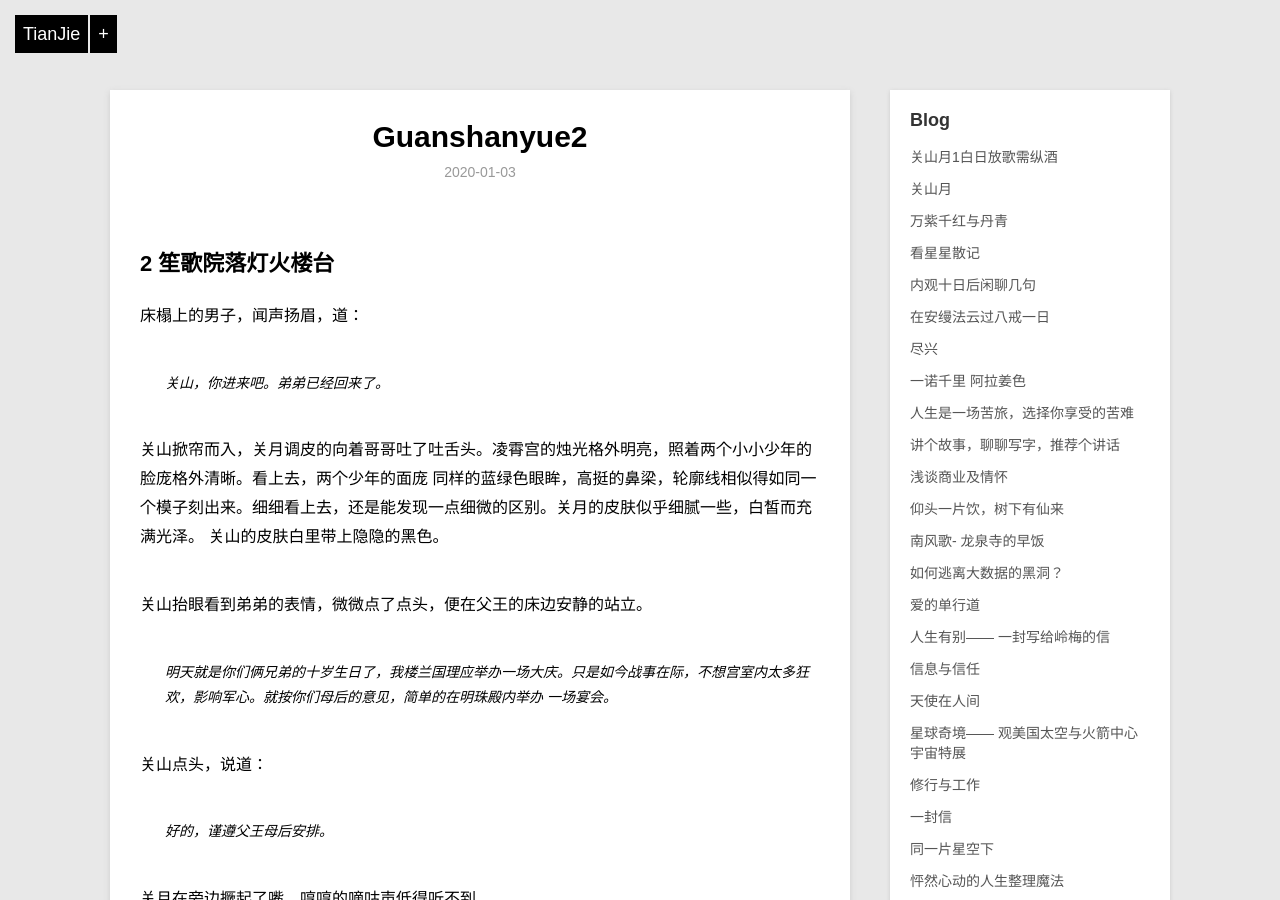
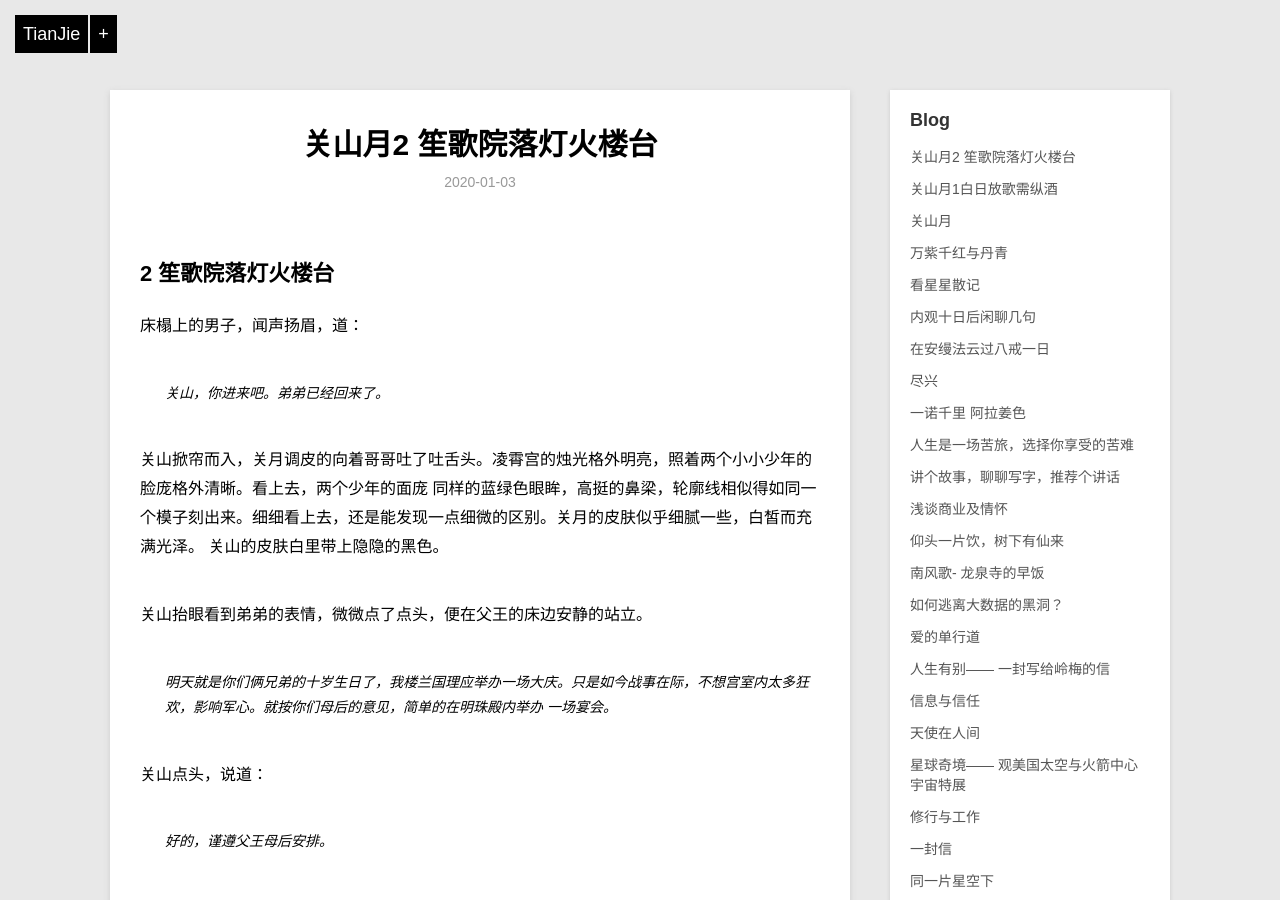
Before and after one commit to violettianjie/violettianjie.github.io, a Jekyll site: the page built from _posts/blog/2020-01-03-guanshanyue2.md, in a window 1280 px wide and 900 px high. Built offline with Jekyll 4.4.1, drawn with Linux system fonts in a browser that asks for light colours; our own code applies the rules of GitHub Pages for plain Markdown files.

Commit message:
Update 2020-01-03-guanshanyue2.md

```diff
--- a/_posts/blog/2020-01-03-guanshanyue2.md
+++ b/_posts/blog/2020-01-03-guanshanyue2.md
@@ -1,3 +1,9 @@
+---
+layout: post
+title: "关山月2 笙歌院落灯火楼台"
+description: "关山月"
+category: blog
+---
 
 
 ## 2 笙歌院落灯火楼台
```
